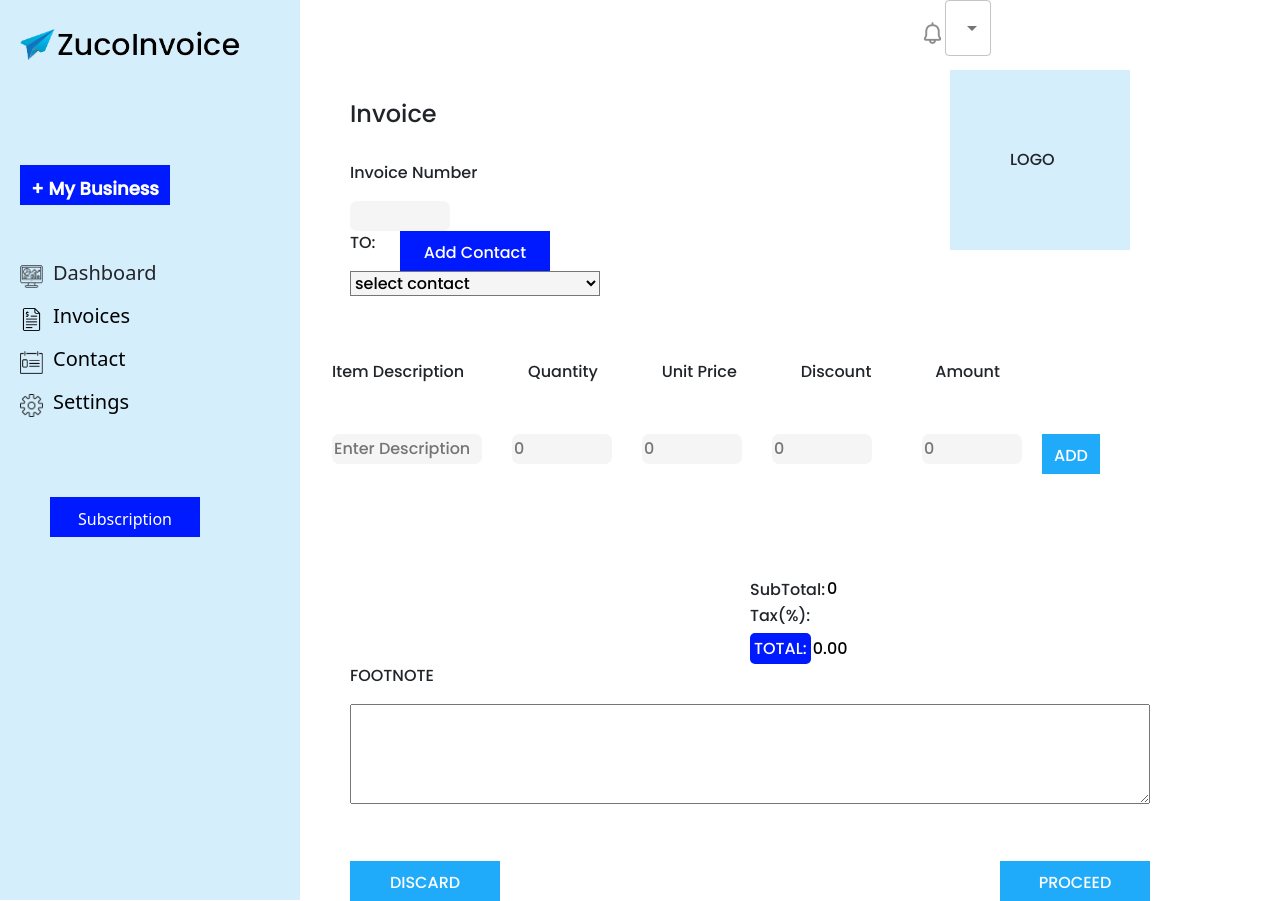
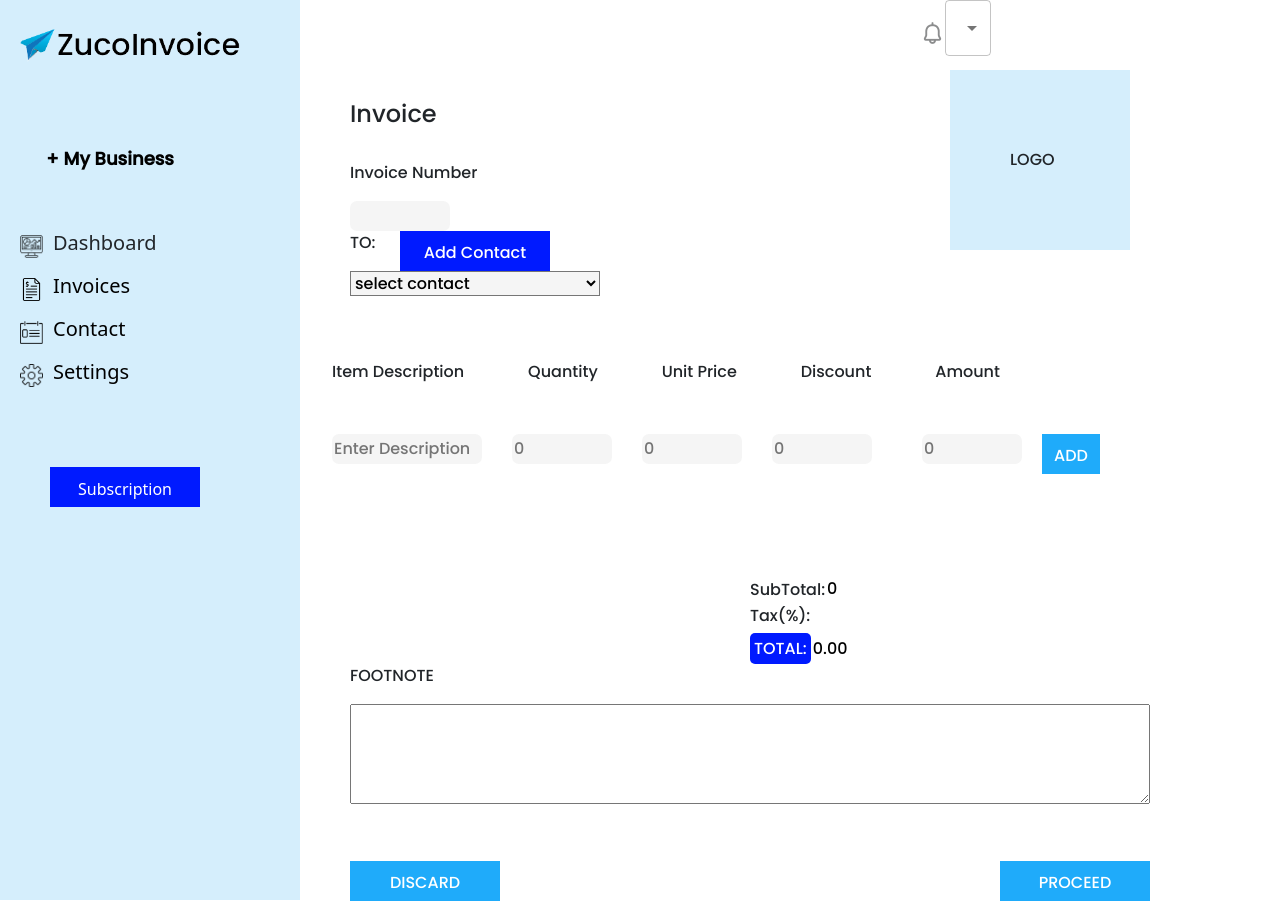
Before and after one commit to Philipeldavids/zucoinvoice, a React (Create React App) app: page /createinvoice in a window 1280 px wide. Built offline with nearby package versions, Linux system fonts and the light colour scheme.

Commit message:
update button dashboard

```diff
--- a/src/components/DashBoardLayout.css
+++ b/src/components/DashBoardLayout.css
@@ -12,12 +12,15 @@ img{
 
 .myBusiness{
     font-size: 18px;
+    width: 200px;
+    justify-content: stretch;
     text-decoration: none;
     font-weight: bold;
     font-family: Poppins;
-    margin-left: 20px;
-    margin-top: 70px;
+    margin-left: 10px;
+    margin-top: 40px;
     cursor: pointer;
+    color: black;
 }
 
 .menu{
--- a/src/components/DashBoardLayout.js
+++ b/src/components/DashBoardLayout.js
@@ -76,8 +76,8 @@ function DashBoardLayout() {
         <br/><br/>
 
           {showBusiness ?
-           <button variant="primary" onClick={handleShow}className='myBusiness'>+ {user?.company}</button> :
-           <button variant="primary" onClick={handleShow}className='myBusiness'>+ My Business</button>}
+           <button style={{ background:'none', border:'none' }} onClick={handleShow} className='myBusiness'>+ {user?.company}</button> :
+           <button  style={{ background:'none', border:'none' }} onClick={handleShow}className='myBusiness'>+ My Business</button>}
 
 
 
```
